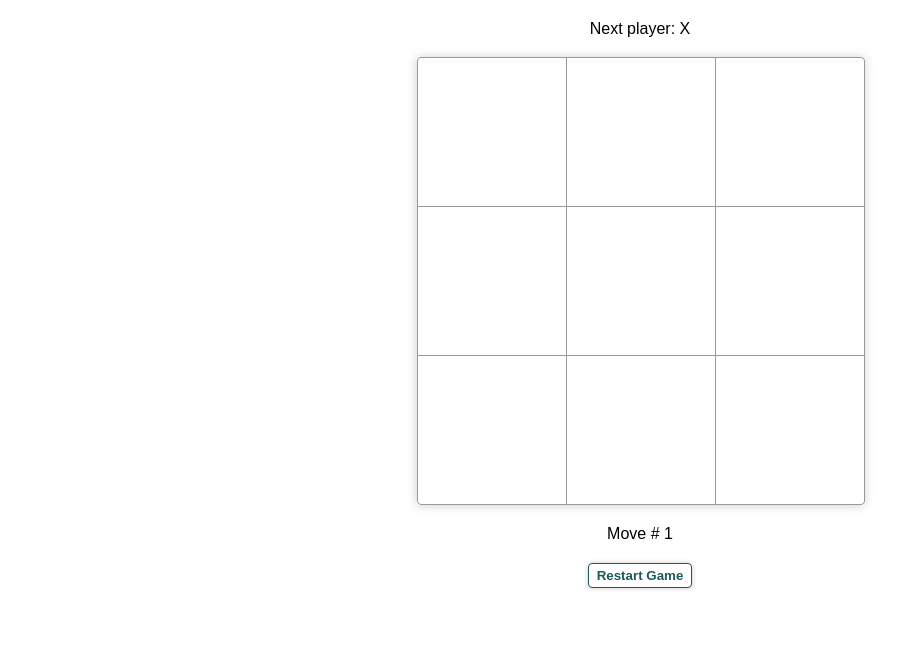
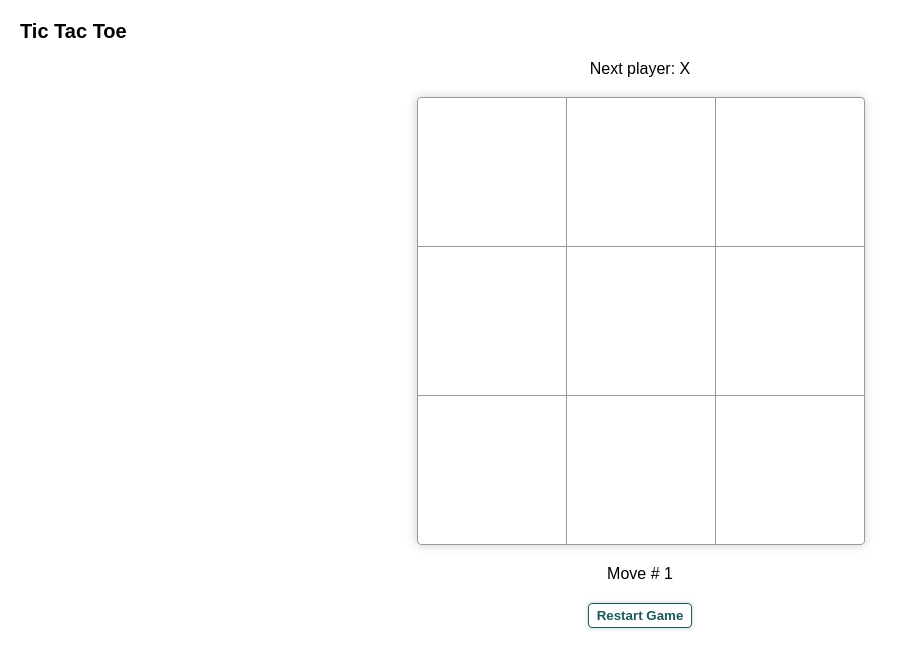
Before and after one commit to laarniastrid/react-tic-tac-toe, a React (Create React App) app: page / in a window 1280 px wide. Shown: the top 668 px of the page, without its empty margins (0-911 px from the left). Built offline with nearby package versions, Linux system fonts and the light colour scheme.

Commit message:
feat: add app title, add app title styles,

```diff
--- a/src/App.js
+++ b/src/App.js
@@ -4,8 +4,11 @@ import Game from './assets/components/Game/Game';
 
 export default function App() {
   return (
-    <div className="container" data-testid="app-container">
-      <Game />
-    </div>
+    <>
+      <h2 className="app-title">Tic Tac Toe</h2>
+      <div className="container" data-testid="app-container">
+        <Game />
+      </div>
+    </>
   );
 }
--- a/src/App.scss
+++ b/src/App.scss
@@ -1,3 +1,7 @@
+.app-title {
+    text-align: center;
+}
+
 .container {
     max-width: 600px;
     margin: auto;
```
